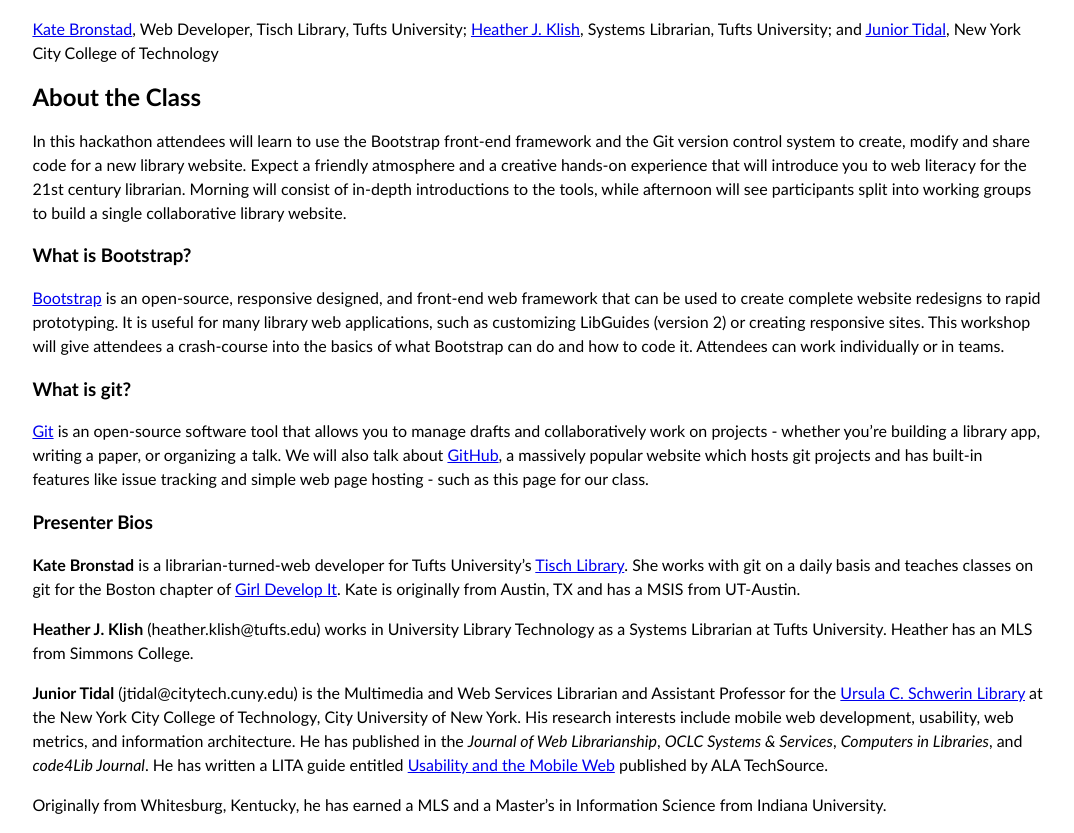
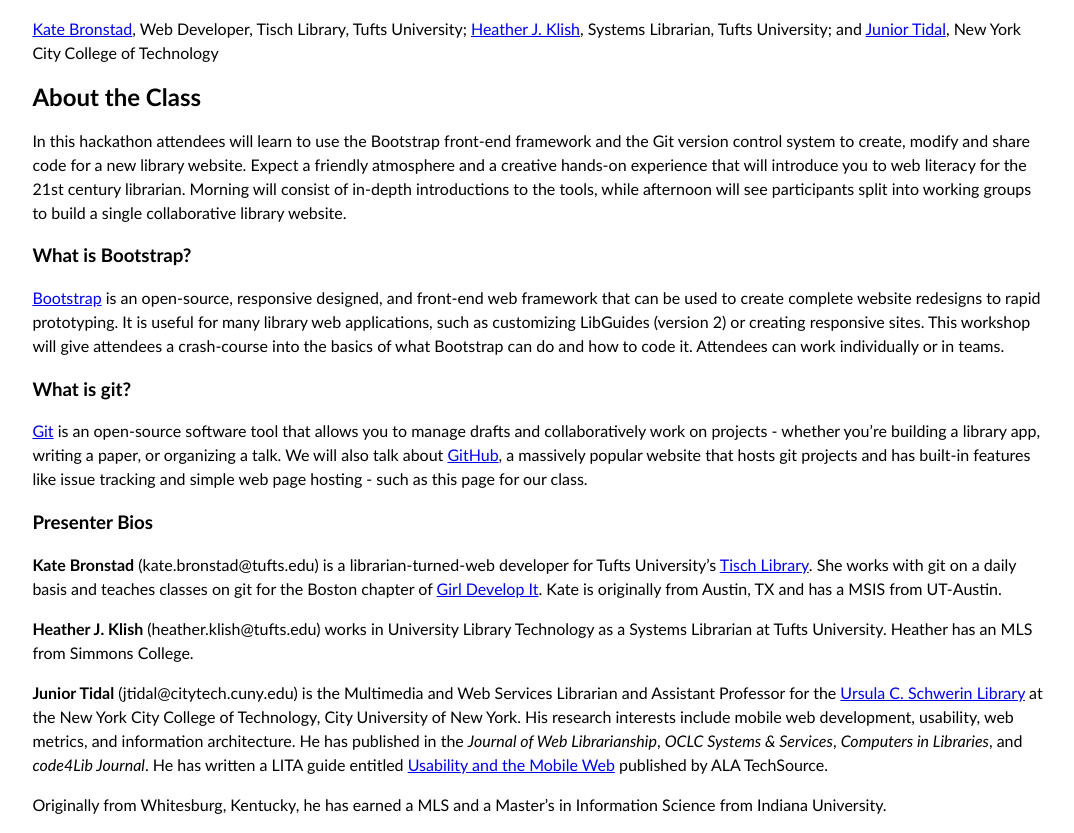
Before and after one commit to LibraryCodeYearIG/ala2015_collaborative_website, a plain HTML site: page index.html in a window 1280 px wide. Shown: the part 94-927 px from the top of the page, without its empty margins (102-1176 px from the left). Drawn offline with Linux system fonts and the light colour scheme.

Commit message:
add email, change which to that

```diff
--- a/index.html
+++ b/index.html
@@ -43,12 +43,12 @@
 <p><a href="http://getbootstrap.com/">Bootstrap</a> is an open-source, responsive designed, and front-end web framework that can be used to create complete website redesigns to rapid prototyping. It is useful for many library web applications, such as customizing LibGuides (version 2) or creating responsive sites. This workshop will give attendees a crash-course into the basics of what Bootstrap can do and how to code it. Attendees can work individually or in teams.</p>
 
 <h3>What is git?</h3>
-<p><a href="http://git-scm.com/">Git</a> is an open-source software tool that allows you to manage drafts and collaboratively work on projects - whether you’re building a library app, writing a paper, or organizing a talk. We will also talk about <a href="http://github.com">GitHub</a>, a massively popular website which hosts git projects and has built-in features like issue tracking and simple web page hosting - such as this page for our class. </p>
+<p><a href="http://git-scm.com/">Git</a> is an open-source software tool that allows you to manage drafts and collaboratively work on projects - whether you’re building a library app, writing a paper, or organizing a talk. We will also talk about <a href="http://github.com">GitHub</a>, a massively popular website that hosts git projects and has built-in features like issue tracking and simple web page hosting - such as this page for our class. </p>
 
 
 <h3>Presenter Bios</h3>
 
- <div id="kate"><strong>Kate Bronstad</strong> is a librarian-turned-web developer for Tufts University’s <a href="http://tischlibrary.tufts.edu/">Tisch Library</a>. She works with git on a daily basis and teaches classes on git for the Boston chapter of <a href="https://www.girldevelopit.com/">Girl Develop It</a>. Kate is originally from Austin, TX and has a MSIS from UT-Austin.</p>
+ <div id="kate"><strong>Kate Bronstad</strong> (kate.bronstad@tufts.edu) is a librarian-turned-web developer for Tufts University’s <a href="http://tischlibrary.tufts.edu/">Tisch Library</a>. She works with git on a daily basis and teaches classes on git for the Boston chapter of <a href="https://www.girldevelopit.com/">Girl Develop It</a>. Kate is originally from Austin, TX and has a MSIS from UT-Austin.</p>
 </div>
 <div id="heather"><strong>Heather J. Klish</strong> (heather.klish@tufts.edu) works in University Library Technology as a Systems Librarian at Tufts University.  Heather has an MLS from Simmons College.</p>
 </div>
```
